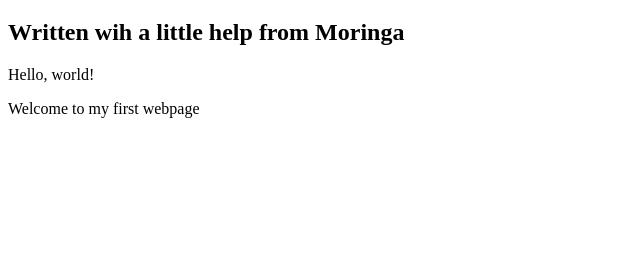
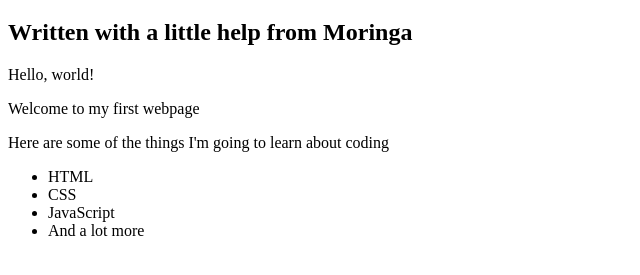
Before and after one commit to KechemKip/firstweb, a plain HTML site: page index.html in a window 1280 px wide. Shown: the part 61-336 px from the top of the page, without its empty margins (0-640 px from the left). Drawn offline with Linux system fonts and the light colour scheme.

Commit message:
add list elements

```diff
--- a/index.html
+++ b/index.html
@@ -5,11 +5,19 @@
   </head>
   <body>
     <h1>My First Webpage!</h1>
-    <h2>Written wih a little help from Moringa</h2>
+    <h2>Written with a little help from Moringa</h2>
 
     <p>Hello, world!<p>
     <p>Welcome to my first webpage</<p>
 
+    <p>Here are some of the things I'm going to learn about coding</p>
+    <ul>
+      <li>HTML</li>
+      <li>CSS</li>
+      <li>JavaScript</li>
+      <li>And a lot more</li>
+    </ul>
+
   </body>
 
 </<html>
```
